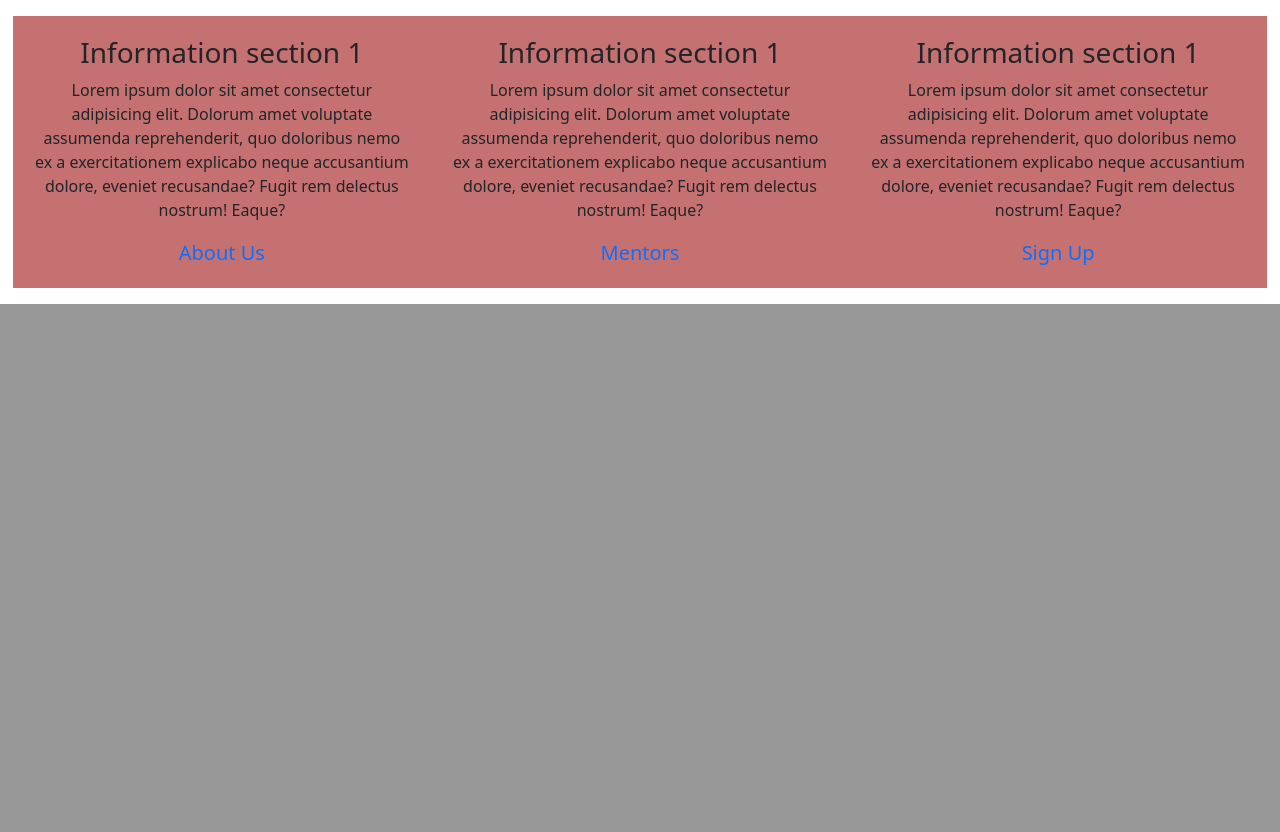
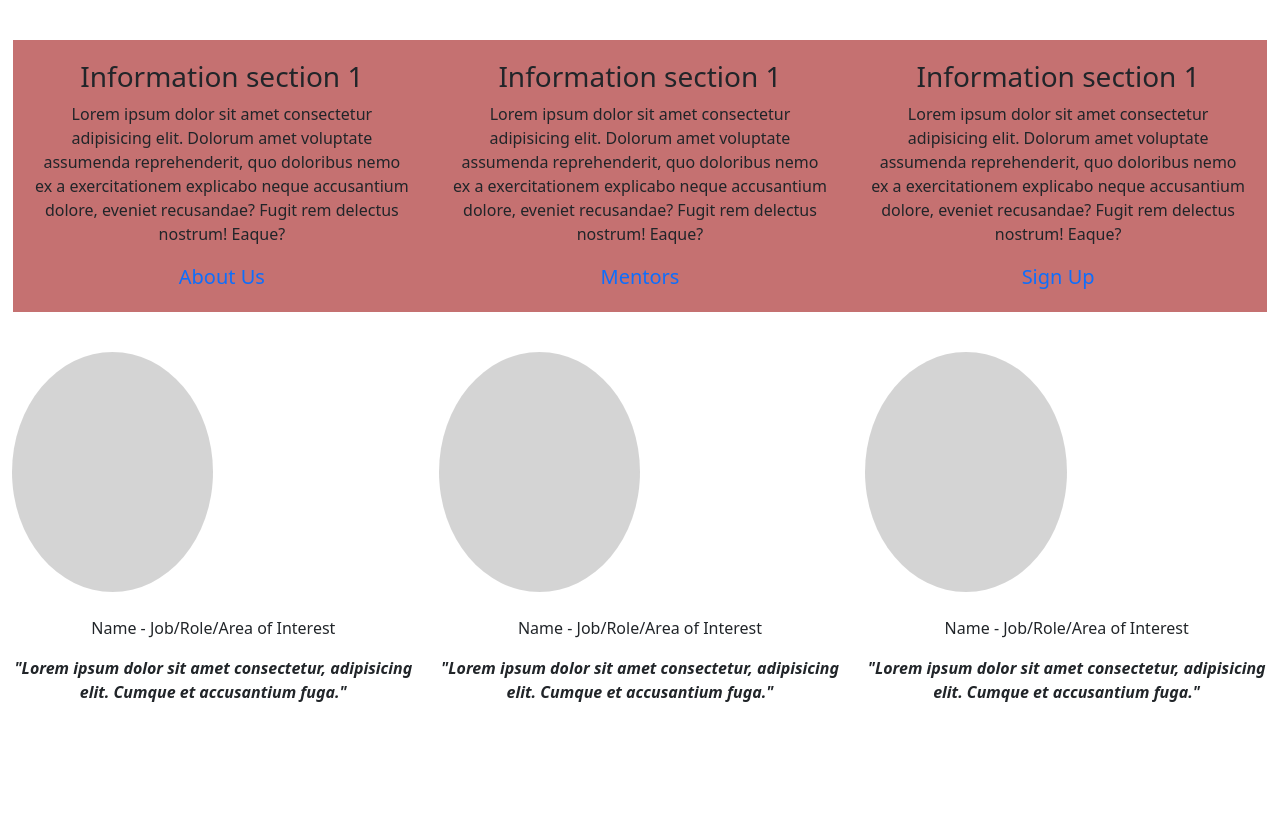
Before and after one commit to folarin-ogungbemi/Femtoring, a Django app: page / in a window 1280 px wide. Shown: the part 536-1368 px from the top of the page. Before the commit the page ends 840 px from the top, so only its background shows below. Run offline with Django 4.2, Linux system fonts and the light colour scheme; parts of the project's set-up code (start-up, migrations or seed data) failed here and were passed over.

Commit message:
Development eoin (#41)
* Add hero image, text overlay and button

* Remove p element from hero image overlay and begin info section

* Add Headings, text and links to information section

* Add testimonial section with placeholder elements

```diff
--- a/static/css/base.css
+++ b/static/css/base.css
@@ -59,8 +59,8 @@ GENERAL STYLE
 
 /* Info box */
 #info-container {
-    margin-top: 2vh;
-    margin-bottom: 2vh;
+    margin-top: 5vh;
+    margin-bottom: 5vh;
     margin-left: auto;
     margin-right: auto;
     width: 98%;
@@ -73,6 +73,19 @@ GENERAL STYLE
     padding: 20px;
     background-color:#c57171;
     border: none;
+}
+
+/* Testimonials */
+#testimonials-container{
+    width: 100%;
+    height: 60vh;
+}
+
+.testimonial-image {
+    height: 50%;
+    width: 50%;
+    border-radius: 50%;
+    background-color: #0000002b;
 }
 
 /*****************
@@ -93,4 +106,8 @@ MEDIA-QUERIES
     #hero-image-overlay{
         width: 60%
     }
+    .testimonial-image{
+        height: 35%;
+        width: 35%;
+    }
 }
--- a/templates/index.html
+++ b/templates/index.html
@@ -26,4 +26,26 @@
         <a class="text-decoration-none fs-5" href="{% url 'account_signup' %}">Sign Up</a>
     </div>
 </div>
+<div class="container-fluid" id="testimonials-container">
+    <div class="row no-gutters h-100 text-center">
+        <div class="col-12 col-lg-4 testimonial-box">
+            <div class="testimonial-image"></div>
+            <br>
+            <p>Name - Job/Role/Area of Interest</p>
+            <p class="fst-italic fw-bold">"Lorem ipsum dolor sit amet consectetur, adipisicing elit. Cumque et accusantium fuga."</p>
+        </div>
+        <div class="col-12 col-lg-4 testimonial-box">
+            <div class="testimonial-image"></div>
+            <br>
+            <p>Name - Job/Role/Area of Interest</p>
+            <p class="fst-italic fw-bold">"Lorem ipsum dolor sit amet consectetur, adipisicing elit. Cumque et accusantium fuga."</p>
+        </div>
+        <div class="col-12 col-lg-4 testimonial-box">
+            <div class="testimonial-image"></div>
+            <br>
+            <p>Name - Job/Role/Area of Interest</p>
+            <p class="fst-italic fw-bold">"Lorem ipsum dolor sit amet consectetur, adipisicing elit. Cumque et accusantium fuga."</p>
+        </div>
+    </div>
+</div>
 {% endblock %}
```
